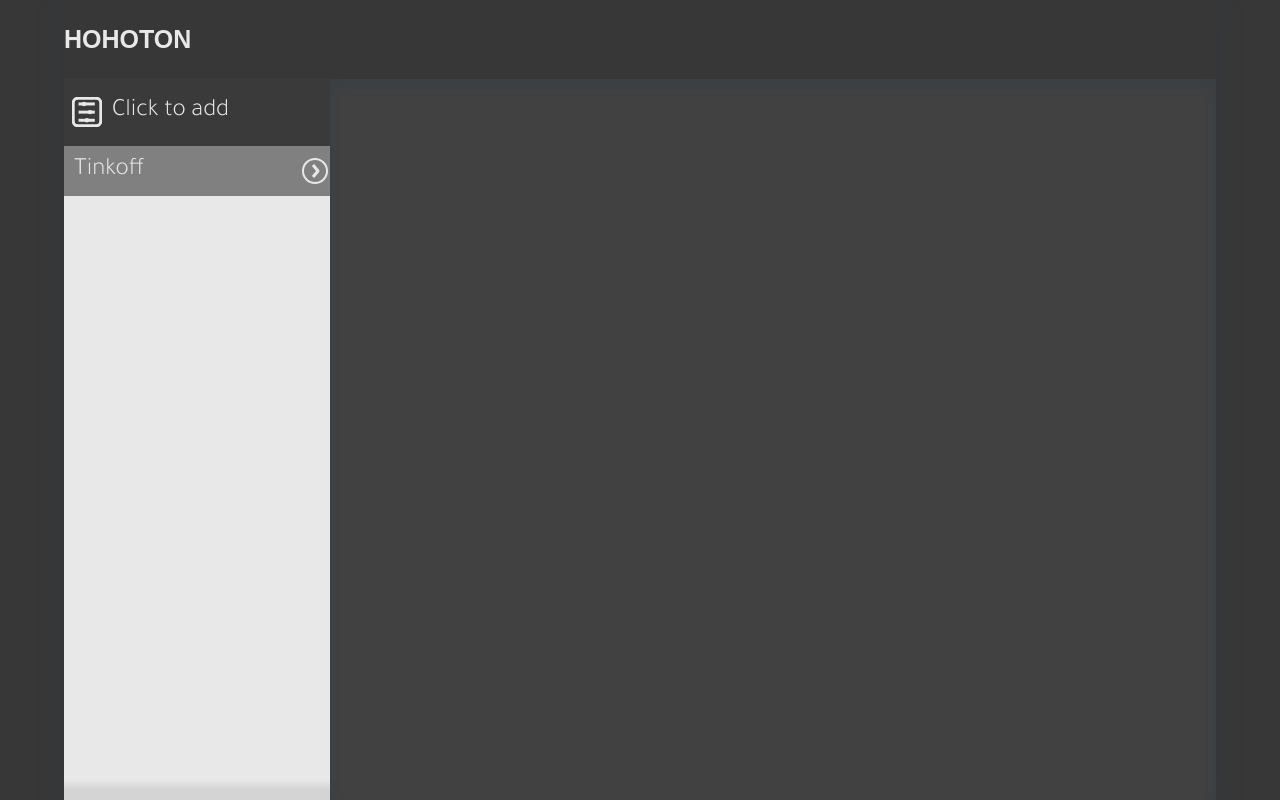
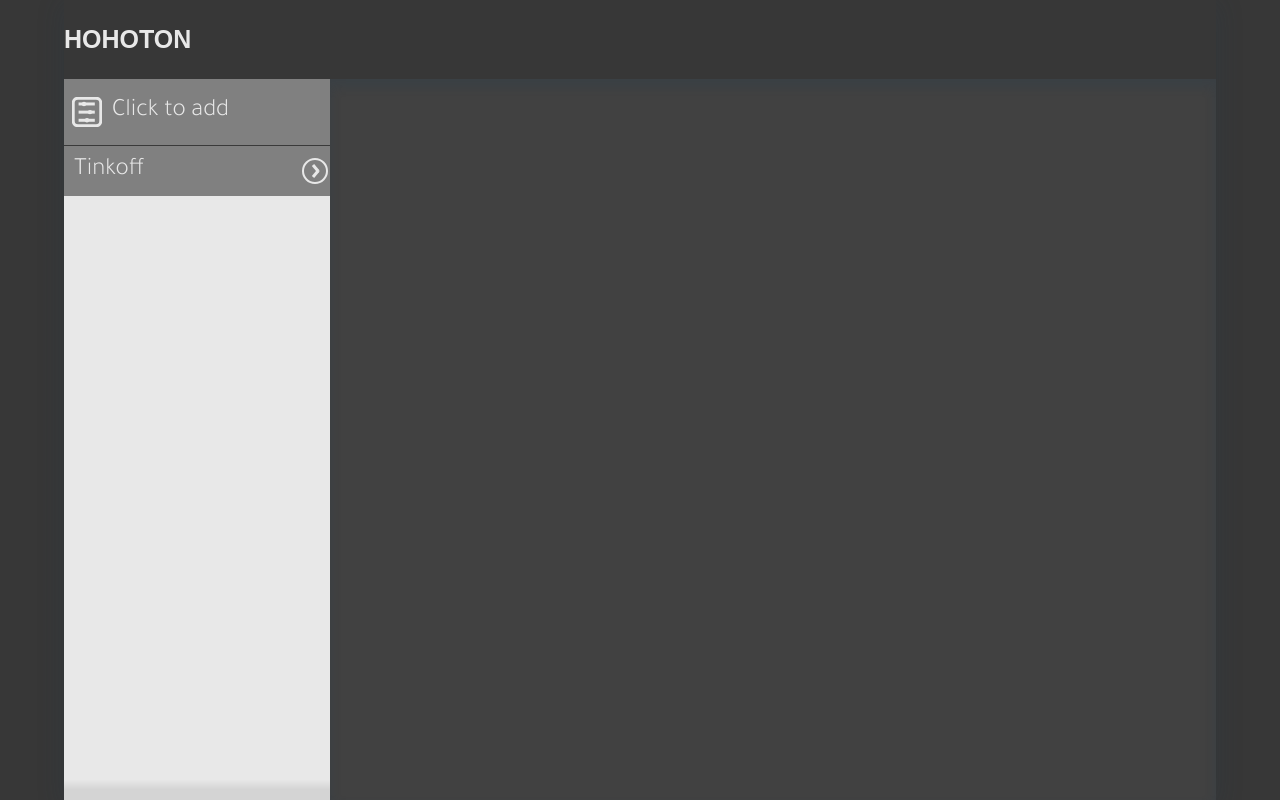
Before and after one commit to pumpkineater777/Hakaton, a Flask app: page /home in a window 1280 px wide. Run offline with Flask 3, Linux system fonts and the light colour scheme.

Commit message:
Update Styles.css

```diff
--- a/static/Styles.css
+++ b/static/Styles.css
@@ -50,7 +50,7 @@ main {
 
 .icon {
 	display: grid;
-	background: #3A3A3A;
+	background: #808080;
 	margin: 0;
 	position: absolute;
 	grid-template-columns: 0.1fr 1fr;
```
